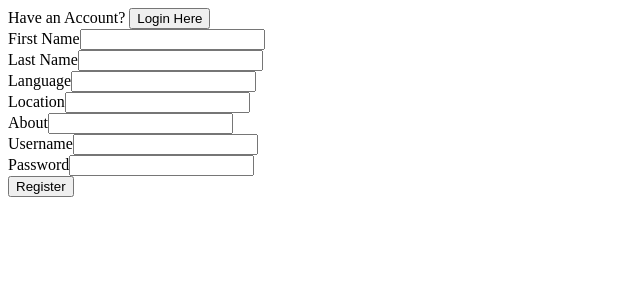
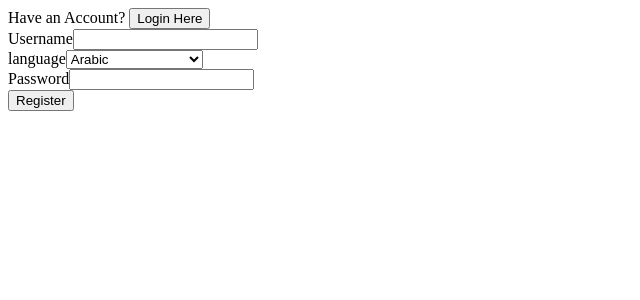
Before and after one commit to gonczarM/Allo-FrontEnd, a React (Create React App) app: page / in a window 1280 px wide. Both pictures are taken after a click on the button "Register Here". Shown: the top 300 px of the page, without its empty margins (0-640 px from the left). Built offline with nearby package versions, Linux system fonts and the light colour scheme; no server answers.

Commit message:
added select for languages

```diff
--- a/src/AuthGateway/Register/Register.jsx
+++ b/src/AuthGateway/Register/Register.jsx
@@ -18,12 +18,30 @@ function Register({toggleLogin, handleRegister}){
 				event.preventDefault()
 				handleRegister({username, password, language, location, about, first_name, last_name})
 			}}>
-				First Name<input type='text' onChange={e => setFirstName(e.target.value)}/><br/>
-				Last Name<input type='text' onChange={e => setLastName(e.target.value)}/><br/>
-				Language<input type='text' onChange={e => setLanguage(e.target.value)}/><br/>
-				Location<input type='text' onChange={e => setLocation(e.target.value)}/><br/>
-				About<input type='text' onChange={e => setAbout(e.target.value)}/><br/>
 				Username<input type='text' onChange={e => setUsername(e.target.value)}/><br/>
+				language<select onChange={e => setLanguage(e.target.value)}>
+					<option value="ar">Arabic</option>
+					<option value="cs">Czech</option>
+					<option value="da">Danish</option>
+					<option value="nl">Dutch</option>
+					<option value="fi">Finish</option>
+					<option value="fr">French</option>
+					<option value="de">German</option>
+					<option value="hi">Hindi</option>
+					<option value="hu">Hungarian</option>
+					<option value="it">Italian</option>
+					<option value="ja">Japanese</option>
+					<option value="ko">Korean</option>
+					<option value="nb">Norwegian Bokmal</option>
+					<option value="pl">Polish</option>
+					<option value="pt">Portuguese</option>
+					<option value="ru">Russian</option>
+					<option value="zh">Simplified Chinese</option>
+					<option value="es">Spanish</option>
+					<option value="sv">Swedish</option>
+					<option value="zh-TW">Traditional Chinese</option>
+					<option value="tr">Turkish</option>
+				</select><br/>
 				Password<input type='password' onChange={e => setPassword(e.target.value)}/><br/>
 				<button value='Register'>Register</button>
 			</form>
--- a/src/ConvosList/SearchUsers/SearchUsers.jsx
+++ b/src/ConvosList/SearchUsers/SearchUsers.jsx
@@ -33,7 +33,6 @@ class SearchUsers extends React.Component {
 		console.log(convoResponse);
 		const parsedResponse = await convoResponse.json()
 		if(parsedResponse.status === 200){
-			console.log('we made it');
 		}
 	}
 
```
Also changed, not shown: 1 other file (tests, documents, lock files or other folders).
